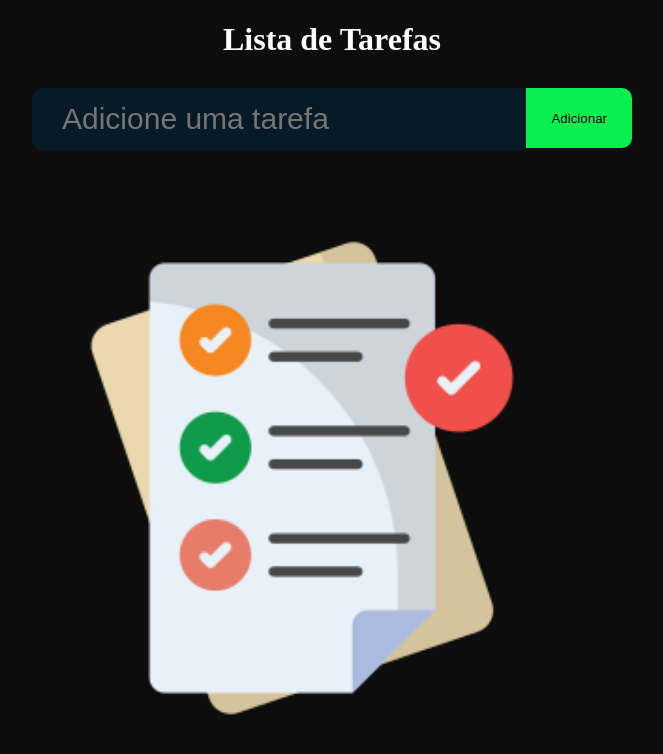
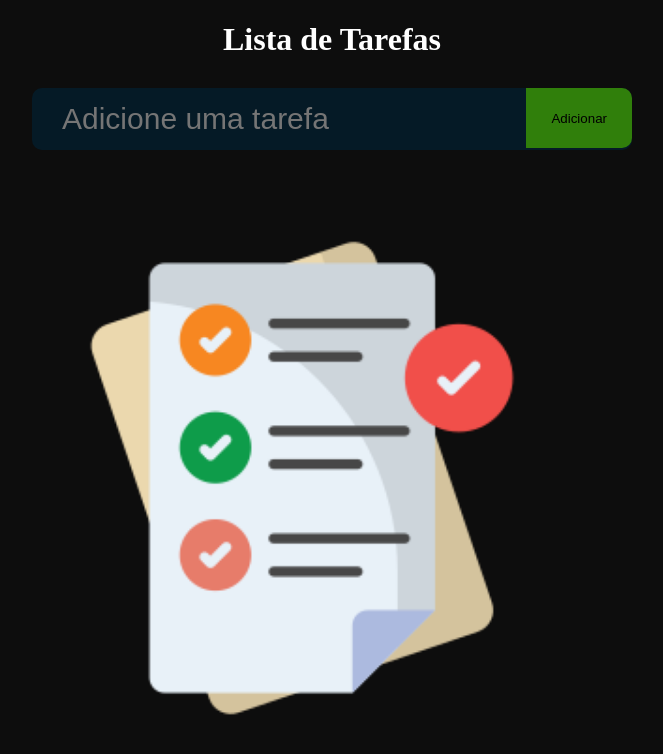
Before and after one commit to Anjsvf/tarefa, a React (Vite) app: page / in a window 1280 px wide. Shown: the top 754 px of the page, without its empty margins (308-971 px from the left). Built offline with nearby package versions, Linux system fonts and the light colour scheme.

Commit message:
add canges on css

```diff
--- a/src/TodoList.css
+++ b/src/TodoList.css
@@ -23,7 +23,7 @@ button.add{
 position:absolute;
 top: 0;
 right: 0;
-background-color:#07F050;
+background-color:#307f0b;
 border: none;
 cursor: pointer;
 padding: 10px 25px;
@@ -33,7 +33,7 @@ border-bottom-right-radius: 10px;
 }
 
 button.add:hover{
-    color: white;
+    color: rgb(2, 14, 6);
 }
 
 .icon-central{
```
